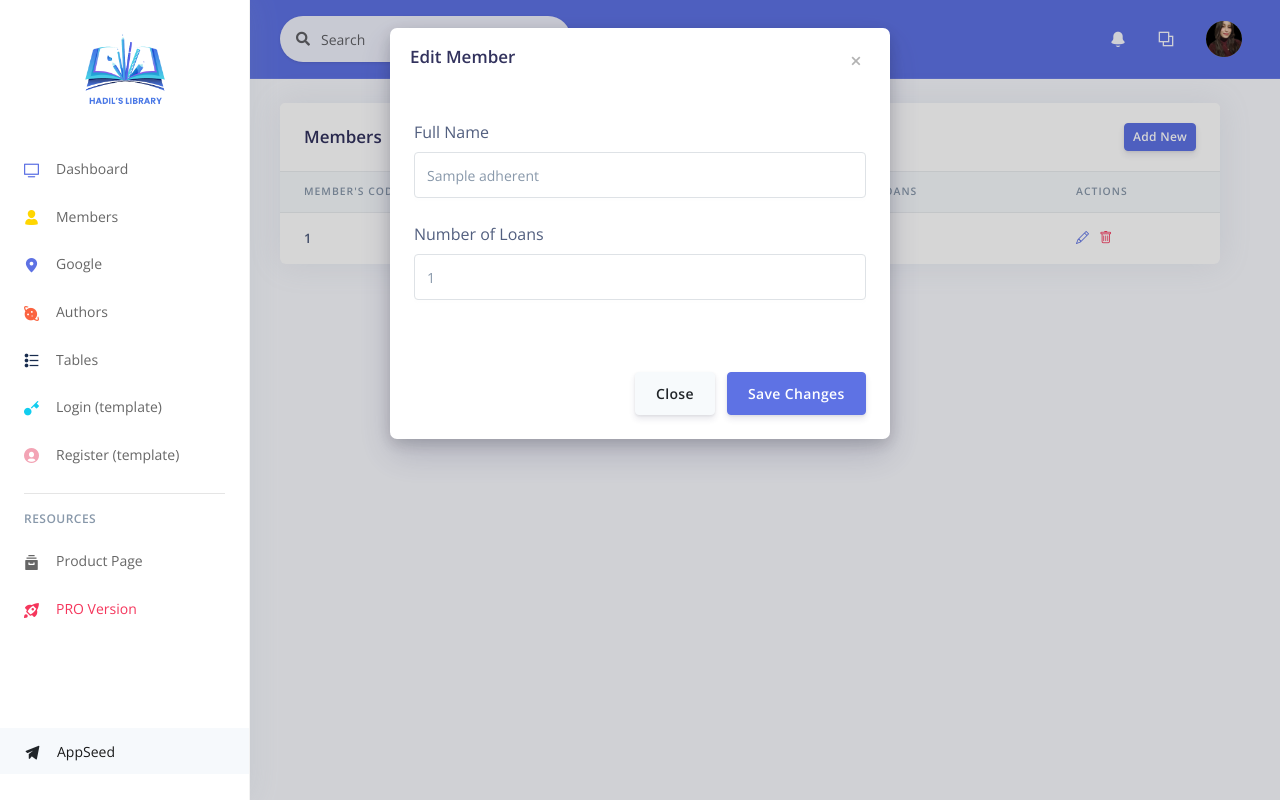
After one commit to hadilhamdi01/Gestion_Biblio, a Django app: page /home/adherents/ in a window 1280 px wide, after a click that opens the changed part. The commit adds this page. Run offline with Django 5.2, Linux system fonts and the light colour scheme; tables that the repository leaves empty hold one stand-in row (values such as "Sample post"); parts of the project's set-up code (start-up, migrations or seed data) failed here and were passed over; some libraries are stand-ins or nearby versions.

Commit message:
adherents

```diff
--- /dev/null
+++ b/Livres/templates/home/adherents.html
@@ -0,0 +1,135 @@
+{% extends 'layouts/base.html' %}
+
+{% block title %} Dashboard {% endblock title %}
+
+<!-- Specific CSS goes HERE -->
+{% block stylesheets %}{% endblock stylesheets %}
+
+{% block content %}
+<div class="container-fluid mt-4"> <!-- Réduction de l'espace en haut -->
+  <div class="row w-100">
+    <div class="col-12"> <!-- Cette colonne occupera toute la largeur -->
+      <div class="card">
+        <div class="card-header border-0">
+          <div class="row align-items-center">
+            <div class="col">
+              <h3 class="mb-0">Members</h3>
+            </div>
+            <div class="col text-right">
+              <!-- Bouton pour ouvrir le modal -->
+              <button type="button" class="btn btn-sm btn-primary" data-toggle="modal" data-target="#addMemberModal">
+                Add New
+              </button>
+            </div>
+          </div>
+        </div>
+        <div class="table-responsive">
+          <!-- Projects table -->
+          <table class="table align-items-center table-flush">
+            <thead class="thead-light">
+              <tr>
+                <th scope="col">Member's Code</th>
+                <th scope="col">Full Name</th>
+                <th scope="col">Number of Loans</th>
+                <th scope="col">Actions</th>
+              </tr>
+            </thead>
+            <tbody>
+              {% for adherent in adherents %}
+              <tr>
+                <th scope="row">{{ adherent.code_adh }}</th>
+                <td>{{ adherent.nom_adh }}</td>
+                <td>{{ adherent.nbr_emprunts_adh }}</td>
+                <td>
+                  <!-- Actions -->
+                  <i
+    class="bi bi-pencil text-primary edit-member"
+    style="cursor: pointer;"
+    data-id="{{ adherent.code_adh }}"
+    data-name="{{ adherent.nom_adh }}"
+    data-loans="{{ adherent.nbr_emprunts_adh }}"
+    data-toggle="modal"
+    data-target="#editMemberModal">
+  </i>
+                  &nbsp;
+                  <i class="bi bi-trash text-danger delete-member" data-id="{{ adherent.code_adh }}" style="cursor: pointer;"></i> <!-- Icône de suppression -->
+                </td>
+              </tr>
+              {% endfor %}
+            </tbody>
+          </table>
+        </div>
+      </div>
+    </div>
+  </div>
+</div>
+<!-- Modal pour l'édition d'un membre -->
+<div class="modal fade" id="editMemberModal" tabindex="-1" role="dialog" aria-labelledby="editMemberModalLabel" aria-hidden="true">
+    <div class="modal-dialog" role="document">
+      <div class="modal-content">
+        <div class="modal-header">
+          <h5 class="modal-title" id="editMemberModalLabel">Edit Member</h5>
+          <button type="button" class="close" data-dismiss="modal" aria-label="Close">
+            <span aria-hidden="true">&times;</span>
+          </button>
+        </div>
+        <form id="editMemberForm" method="POST">
+          {% csrf_token %}
+          <div class="modal-body">
+            <input type="hidden" id="editMemberId" name="code_adh"> <!-- Champ caché pour l'ID -->
+            <div class="form-group">
+              <label for="editMemberName">Full Name</label>
+              <input type="text" class="form-control" id="editMemberName" name="nom_adh" placeholder="Enter full name" required>
+            </div>
+            <div class="form-group">
+              <label for="editMemberLoans">Number of Loans</label>
+              <input type="number" class="form-control" id="editMemberLoans" name="nbr_emprunts_adh" placeholder="Enter number of loans" required>
+            </div>
+          </div>
+          <div class="modal-footer">
+            <button type="button" class="btn btn-secondary" data-dismiss="modal">Close</button>
+            <button type="submit" class="btn btn-primary">Save Changes</button>
+          </div>
+        </form>
+      </div>
+    </div>
+  </div>
+
+<!-- Modal pour l'ajout d'un membre -->
+<div class="modal fade" id="addMemberModal" tabindex="-1" role="dialog" aria-labelledby="addMemberModalLabel" aria-hidden="true">
+  <div class="modal-dialog" role="document">
+    <div class="modal-content">
+      <div class="modal-header">
+        <h5 class="modal-title" id="addMemberModalLabel">Add New Member</h5>
+        <button type="button" class="close" data-dismiss="modal" aria-label="Close">
+          <span aria-hidden="true">&times;</span>
+        </button>
+      </div>
+      <form method="POST">
+        {% csrf_token %}
+        <div class="modal-body">
+          <div class="form-group">
+            <label for="nom_adh">Full Name</label>
+            <input type="text" class="form-control" id="nom_adh" name="nom_adh" placeholder="Enter full name" required>
+          </div>
+          <div class="form-group">
+            <label for="nbr_emprunts_adh">Number of Loans</label>
+            <input type="number" class="form-control" id="nbr_emprunts_adh" name="nbr_emprunts_adh" placeholder="Enter number of loans" required>
+          </div>
+        </div>
+        <div class="modal-footer">
+          <button type="button" class="btn btn-secondary" data-dismiss="modal">Close</button>
+          <button type="submit" class="btn btn-primary">Save Member</button>
+        </div>
+      </form>
+    </div>
+  </div>
+</div>
+{% endblock content %}
+
+<!-- Specific JS goes HERE -->
+{% block javascripts %}
+  <script src="/static/assets/vendor/chart.js/dist/Chart.min.js"></script>
+  <script src="/static/assets/vendor/chart.js/dist/Chart.extension.js"></script>
+  <script src="https://cdn.jsdelivr.net/npm/bootstrap@4.6.2/dist/js/bootstrap.bundle.min.js"></script>
+{% endblock javascripts %}
--- a/Livres/templates/includes/navigation.html
+++ b/Livres/templates/includes/navigation.html
@@ -194,7 +194,7 @@
           <a class="nav-link pr-0" href="#" role="button" data-toggle="dropdown" aria-haspopup="true" aria-expanded="false">
             <div class="media align-items-center">
               <span class="avatar avatar-sm rounded-circle">
-                <img alt="Image placeholder" src="/static/assets/img/theme/team-4.jpg">
+                <img alt="Image placeholder" src="/static/assets/img/didi.jpg"  style="width: 100%; height: 100%; object-fit: cover;">
               </span>
               <div class="media-body  ml-2  d-none d-lg-block">
                 <span class="mb-0 text-sm  font-weight-bold">
--- a/Livres/templates/includes/scripts.html
+++ b/Livres/templates/includes/scripts.html
@@ -4,3 +4,77 @@
   <script src="/static/assets/vendor/js-cookie/js.cookie.js"></script>
   <script src="/static/assets/vendor/jquery.scrollbar/jquery.scrollbar.min.js"></script>
   <script src="/static/assets/vendor/jquery-scroll-lock/dist/jquery-scrollLock.min.js"></script>
+  <script>
+    document.addEventListener('DOMContentLoaded', function () {
+      const deleteIcons = document.querySelectorAll('.delete-member');
+
+      deleteIcons.forEach(icon => {
+        icon.addEventListener('click', function () {
+          const memberId = this.getAttribute('data-id');
+
+          if (confirm("Are you sure you want to delete this member?")) {
+            fetch(`/delete-member/${memberId}/`, {
+              method: 'POST',
+              headers: {
+                'X-CSRFToken': '{{ csrf_token }}',
+                'Content-Type': 'application/json'
+              },
+              body: JSON.stringify({}),
+            })
+            .then(response => {
+              if (response.ok) {
+                alert('Member deleted successfully.');
+                location.reload(); // Recharge la page pour actualiser la liste
+              } else {
+                alert('Error deleting member.');
+              }
+            })
+            .catch(error => console.error('Error:', error));
+          }
+        });
+      });
+    });
+  </script>
+  <script>
+    document.addEventListener('DOMContentLoaded', function () {
+      const editIcons = document.querySelectorAll('.edit-member');
+
+      editIcons.forEach(icon => {
+        icon.addEventListener('click', function () {
+          const memberId = this.getAttribute('data-id');
+          const memberName = this.getAttribute('data-name');
+          const memberLoans = this.getAttribute('data-loans');
+
+          // Remplir les champs du formulaire
+          document.getElementById('editMemberId').value = memberId;
+          document.getElementById('editMemberName').value = memberName;
+          document.getElementById('editMemberLoans').value = memberLoans;
+        });
+      });
+
+      // Gestion du formulaire de soumission
+      const editForm = document.getElementById('editMemberForm');
+      editForm.addEventListener('submit', function (event) {
+        event.preventDefault(); // Empêche la soumission normale du formulaire
+
+        const formData = new FormData(editForm);
+
+        fetch(`/edit-member/`, {
+          method: 'POST',
+          headers: {
+            'X-CSRFToken': '{{ csrf_token }}',
+          },
+          body: formData,
+        })
+        .then(response => {
+          if (response.ok) {
+            alert('Member updated successfully.');
+            location.reload(); // Recharge la page pour actualiser la liste
+          } else {
+            alert('Error updating member.');
+          }
+        })
+        .catch(error => console.error('Error:', error));
+      });
+    });
+  </script>
--- a/Livres/templates/includes/sidenav.html
+++ b/Livres/templates/includes/sidenav.html
@@ -1,11 +1,16 @@
 <nav class="sidenav navbar navbar-vertical  fixed-left  navbar-expand-xs navbar-light bg-white" id="sidenav-main">
   <div class="scrollbar-inner">
     <!-- Brand -->
-    <div class="sidenav-header  align-items-center">
-      <a class="navbar-brand" href="/">
-        <img src="/static/assets/img/brand/blue.png" class="navbar-brand-img" alt="Argon Design - Jinja Template Logo.">
+    <div class="sidenav-header align-items-center" style="margin-bottom: 50px;">
+      <a  href="/">
+        <img src="/static/assets/img/logo.png"
+
+             alt="Votre Logo"
+             style="max-width: 150px; height: auto; display: block; margin: 0 auto;">
       </a>
     </div>
+
+
     <div class="navbar-inner">
       <!-- Collapse -->
       <div class="collapse navbar-collapse" id="sidenav-collapse-main">
@@ -18,9 +23,10 @@
             </a>
           </li>
           <li class="nav-item">
-            <a class="nav-link {% if 'icons' in segment %} active {% endif %}" href="/icons.html">
-              <i class="ni ni-planet text-orange"></i>
-              <span class="nav-link-text">Icons</span>
+            <a class="nav-link {% if 'icons' in segment %} active {% endif %}" href="{% url 'liste_adhérents' %}">
+              <i class="ni ni-single-02 text-yellow"></i>
+              <span class="nav-link-text">Members</span>
+
             </a>
           </li>
           <li class="nav-item">
@@ -31,8 +37,9 @@
           </li>
           <li class="nav-item">
             <a class="nav-link {% if 'profile' in segment %} active {% endif %}" href="/profile.html">
-              <i class="ni ni-single-02 text-yellow"></i>
-              <span class="nav-link-text">Profile</span>
+              <i class="ni ni-planet text-orange"></i>
+              <span class="nav-link-text">Authors</span>
+
             </a>
           </li>
           <li class="nav-item">
@@ -54,12 +61,7 @@
             </a>
           </li>
 
-          <li class="nav-item">
-            <a class="nav-link" href="{% url 'logout' %}">
-              <i class="ni ni-user-run text-red"></i>
-              <span class="nav-link-text">Logout</span>
-            </a>
-          </li>
+
         </ul>
         <!-- Divider -->
         <hr class="my-3">
--- a/Livres/templates/layouts/base.html
+++ b/Livres/templates/layouts/base.html
@@ -22,7 +22,7 @@
   <link rel="canonical" href="https://appseed.us/admin-dashboards/django-dashboard-argon">
 
   <title>
-    Django Argon Dashboard - {% block title %} Open-Source Admin Panel {% endblock %} | AppSeed
+    Hadil's Library - {% block title %}  {% endblock %} | AppSeed
   </title>
 
   <!-- Favicon - loaded as static -->
@@ -31,6 +31,8 @@
   <link rel="stylesheet" href="https://fonts.googleapis.com/css?family=Open+Sans:300,400,600,700">
   <!-- Icons -->
   <link rel="stylesheet" href="/static/assets/vendor/nucleo/css/nucleo.css" type="text/css">
+  <link href="https://cdn.jsdelivr.net/npm/bootstrap-icons/font/bootstrap-icons.css" rel="stylesheet">
+
   <link rel="stylesheet" href="/static/assets/vendor/@fortawesome/fontawesome-free/css/all.min.css" type="text/css">
   <!-- Page plugins -->
   <!-- Argon CSS -->
--- a/Livres/urls.py
+++ b/Livres/urls.py
@@ -2,12 +2,20 @@ from django.urls import path
 from .views import *
 from . import views
 from django.contrib.auth import views as auth_views
-from django.shortcuts import redirect  # Ajoutez cette importation pour la redirection
+from django.shortcuts import redirect
+from .views import delete_member
+
 
 urlpatterns = [
     #path('', views.home, name='home'),  # Page d'accueil
     path('', lambda request: redirect('login')),
-    path('login/', views.CustomLoginView.as_view(), name='login'),  # Connexion avec la vue personnalisée
-    path('logout/', views.custom_logout, name='logout'),  # Déconnexion
+    path('login/', views.CustomLoginView.as_view(), name='login'),
+    path('logout/', views.custom_logout, name='logout'),
     path('home/index/', views.home, name='home_index'),
+    path('home/adherents/', views.liste_adhérents, name='liste_adhérents'),
+    path('delete-member/<str:member_id>/', delete_member, name='delete_member'),
+    path('edit-member/', edit_member, name='edit_member'),
+
+
+
 ]
--- a/Livres/views.py
+++ b/Livres/views.py
@@ -1,9 +1,11 @@
 from django.contrib.auth import logout
 from django.shortcuts import render  # Ajoutez cette ligne
-
+from .models import Adherent
 from django.shortcuts import redirect
 from django.contrib.auth.views import LoginView
 from .forms import CustomLoginForm
+from django.http import JsonResponse
+from django.views.decorators.csrf import csrf_exempt
 
 # Vue de la page d'accueil
 def home(request):
@@ -18,3 +20,51 @@ def custom_logout(request):
 class CustomLoginView(LoginView):
     template_name = 'accounts/login.html'  # Chemin vers votre template de connexion
     authentication_form = CustomLoginForm  # Formulaire personnalisé pour la connexion
+
+
+def liste_adhérents(request):
+    if request.method == "POST":
+        # Récupération des données du formulaire
+        nom_adh = request.POST.get("nom_adh")
+        nbr_emprunts_adh = request.POST.get("nbr_emprunts_adh")
+
+        # Création d'un nouvel adhérent
+        if nom_adh and nbr_emprunts_adh:
+            Adherent.objects.create(
+                nom_adh=nom_adh,
+                nbr_emprunts_adh=int(nbr_emprunts_adh)
+            )
+            return redirect("liste_adhérents")
+    adherents = Adherent.objects.all().order_by('nom_adh')
+    return render(request, 'home/adherents.html', {'adherents': adherents})
+
+
+@csrf_exempt
+def delete_member(request, member_id):
+    if request.method == 'POST':
+        try:
+            member = Adherent.objects.get(code_adh=member_id)
+            member.delete()
+            return JsonResponse({'success': True})
+        except Adherent.DoesNotExist:
+            return JsonResponse({'error': 'Member not found'}, status=404)
+    return JsonResponse({'error': 'Invalid request'}, status=400)
+
+
+@csrf_exempt
+def edit_member(request):
+    if request.method == 'POST':
+        try:
+            member_id = request.POST.get('code_adh')
+            name = request.POST.get('nom_adh')
+            loans = request.POST.get('nbr_emprunts_adh')
+
+            member = Adherent.objects.get(code_adh=member_id)
+            member.nom_adh = name
+            member.nbr_emprunts_adh = loans
+            member.save()
+
+            return JsonResponse({'success': True})
+        except Adherent.DoesNotExist:
+            return JsonResponse({'error': 'Member not found'}, status=404)
+    return JsonResponse({'error': 'Invalid request'}, status=400)
```
Also changed, not shown: Livres/models.py (+53 -1 lines), Livres/templates/home/authors.html (added, +123 -0 lines), Livres/migrations/0002_adherent_auteur_livre_emprunt.py (added), Livres/static/assets/img/didi.jpg (added).
